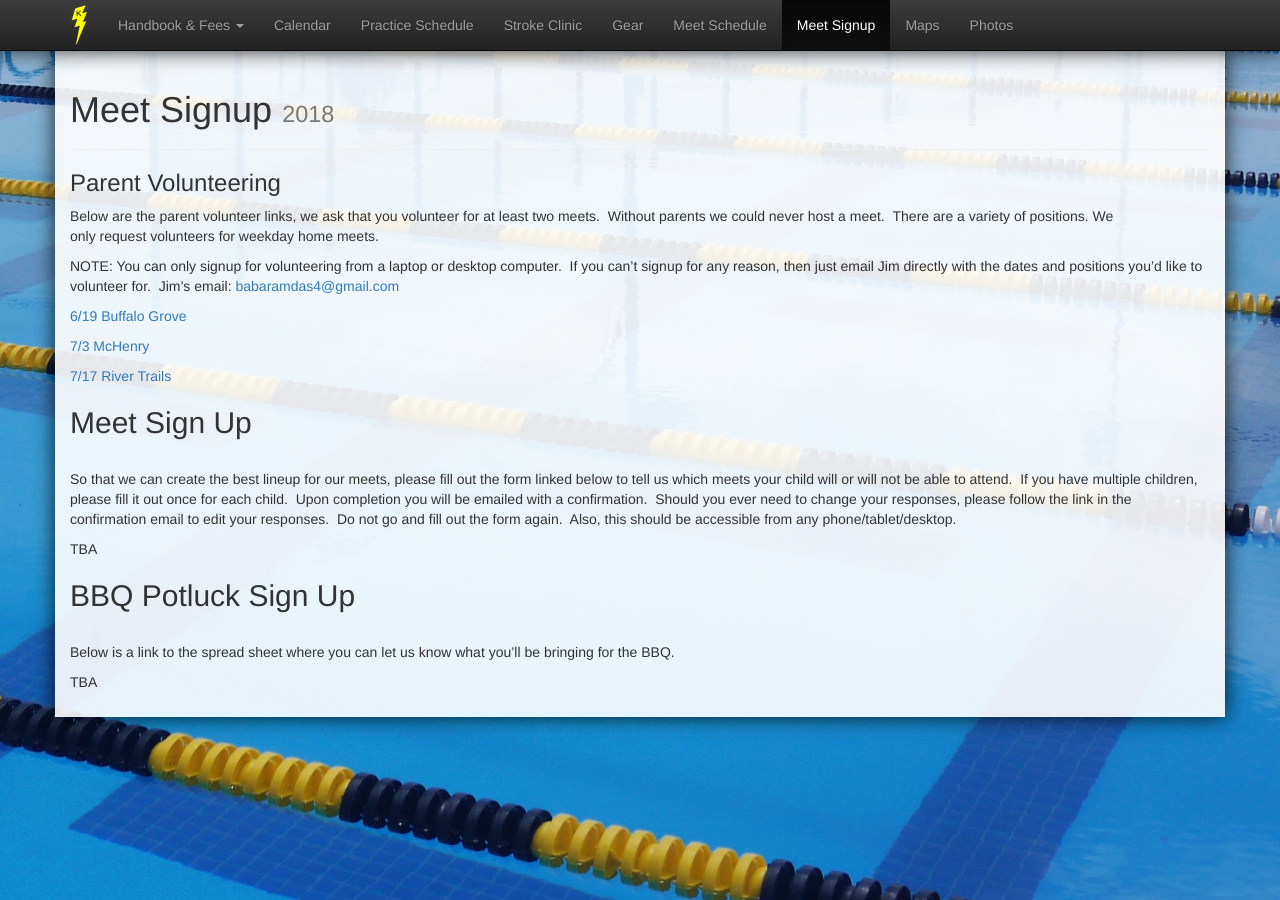
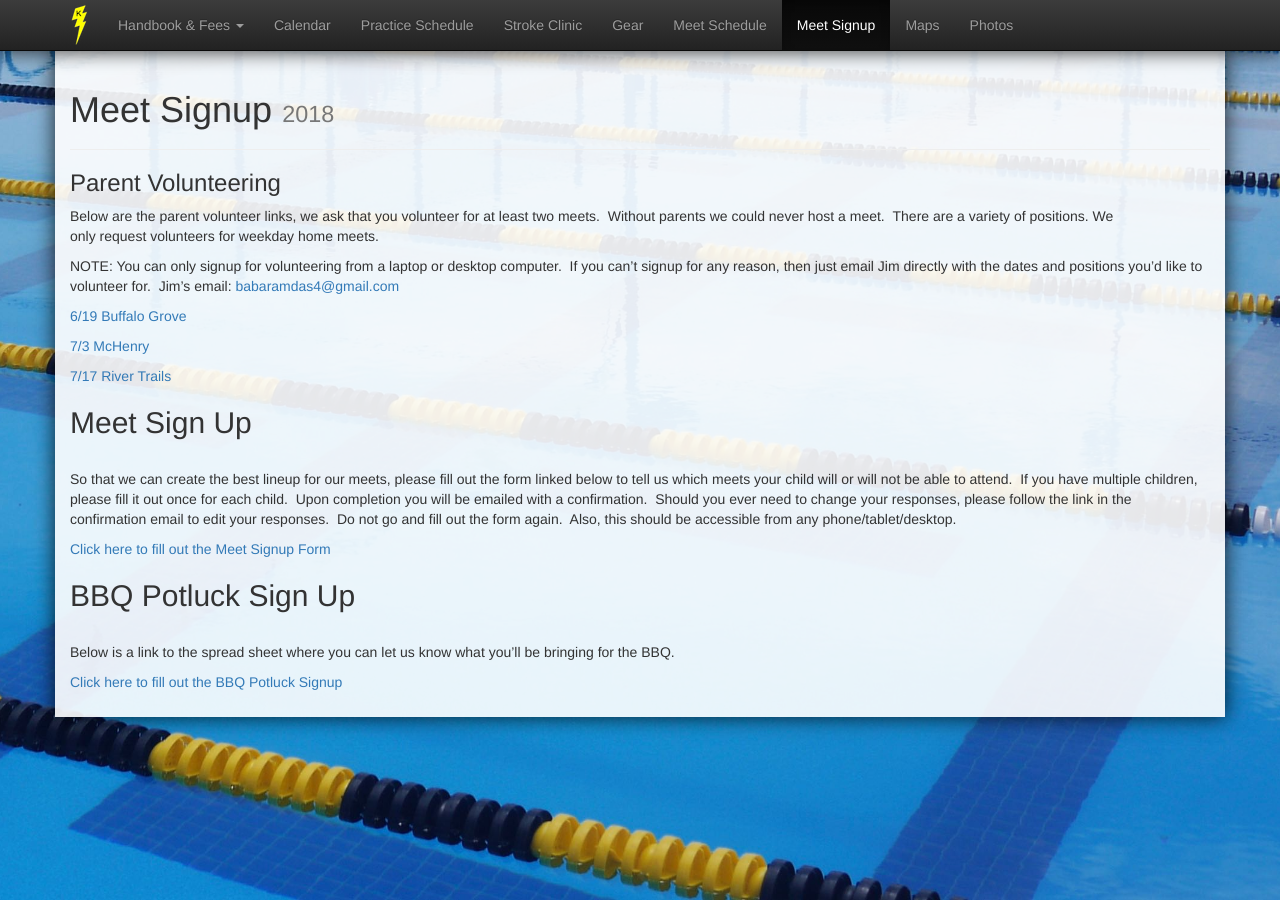
Before and after one commit to schickm/lwlightning.org, a Jekyll site: the page built from meet-signup/index.md, in a window 1280 px wide. Built offline with Jekyll 4.4.1, drawn with Linux system fonts in a browser that asks for light colours; nearby versions of some CDN libraries; comment, search, counter and statistics services are not loaded.

Commit message:
Switch out TBAs for actual links to updated forms

```diff
--- a/meet-signup/index.md
+++ b/meet-signup/index.md
@@ -34,15 +34,12 @@ NOTE: You can only signup for volunteering from a laptop or desktop computer.&nb
 <h2>Meet Sign Up</h2><br />
 So that we can create the best lineup for our meets, please fill out the form linked below to tell us which meets your child will or will not be able to attend. &nbsp;If you have multiple children, please fill it out once for each child. &nbsp;Upon completion you will be emailed with a confirmation. &nbsp;Should you ever need to change your responses, please follow the link in the confirmation email to edit your responses. &nbsp;Do not go and fill out the form again.&nbsp; Also, this should be accessible from any phone/tablet/desktop.
 
-TBA
-<!--
-<a href="https://docs.google.com/forms/d/e/1FAIpQLSfnGTHDGRGCjN4p41Kr9R2EF76pv0SDDbRVzHRb0oSu6Tvnpw/viewform?usp=sf_link">Click here to fill out the Meet Signup Form</a>
--->
+
+<a href="https://docs.google.com/forms/d/e/1FAIpQLSds2ryTzG9gl0ZwUnnP0BcqVhxR6bfwxWpSu9WNwE_UQPPtaQ/viewform?usp=sf_link">Click here to fill out the Meet Signup Form</a>
+
 
 <h2>BBQ Potluck Sign Up</h2><br />
 Below is a link to the spread sheet where you can let us know what you'll be bringing for the BBQ.
 
-TBA
-<!--
-<a href="https://docs.google.com/spreadsheets/d/15LxBJz0mxsF_UmkeRzXDYIk8q7FEm7kXdRfB9_LULTY/edit?usp=sharing">Click here to fill out the BBQ Potluck Signup</a>
--->
+
+<a href="https://docs.google.com/spreadsheets/d/17st4w40u4nAQcZULtLltWeruwZDdVJyfbb1lg3wj3-s/edit?usp=sharing">Click here to fill out the BBQ Potluck Signup</a>
```
